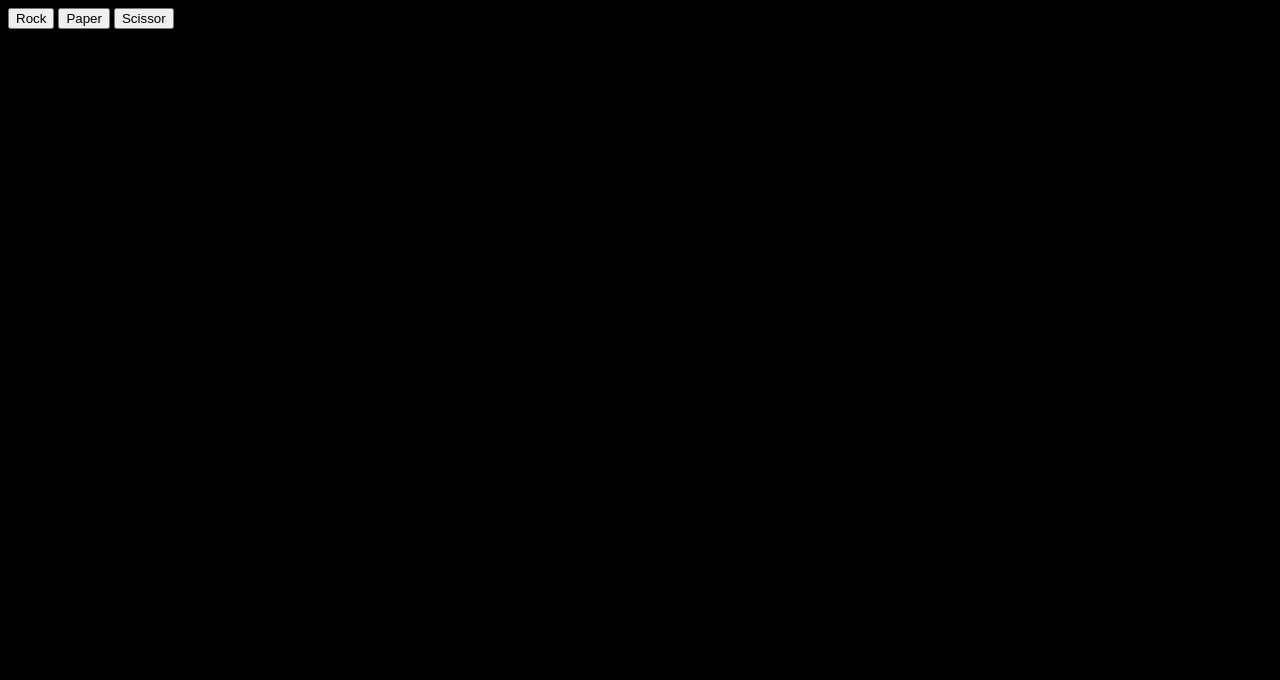
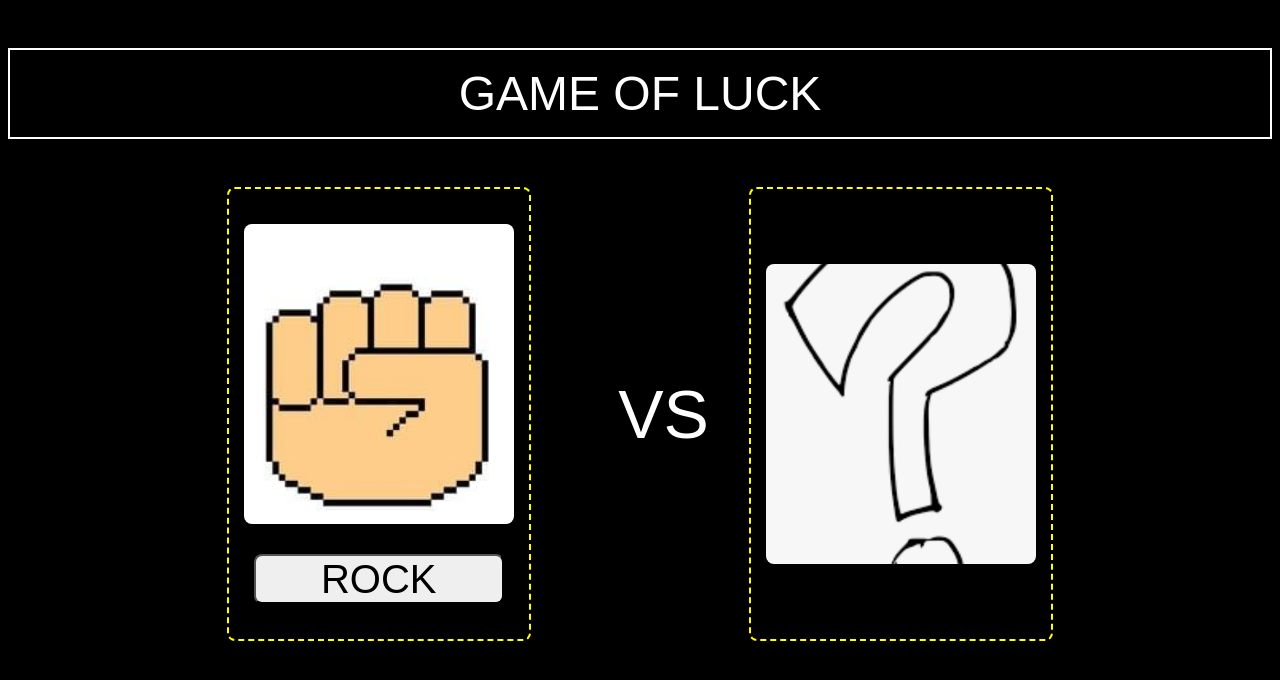
Before and after one commit to AnshRana-coder/WebDev, a plain HTML site: page RockPaperScissor/index.html in a window 1280 px wide. Drawn offline with Linux system fonts and the light colour scheme.

Commit message:
stone paper and scissor

```diff
--- a/RockPaperScissor/Script.js
+++ b/RockPaperScissor/Script.js
@@ -0,0 +1,19 @@
+const imageChoices = [
+  "image/rock.jpg",
+  "image/paper.jpg",
+  "image/Scissor.jpg"
+];
+
+const nameChoices = [
+  "ROCK",
+  "PAPER",
+  "SCISSOR"
+];
+
+let currentChoice = 0;
+
+function cyclePersonChoice() {
+  currentChoice = (currentChoice + 1) % imageChoices.length;
+  document.getElementById("personImage").src = imageChoices[currentChoice];
+  document.getElementById("choiceButton").textContent = nameChoices[currentChoice];
+}
--- a/RockPaperScissor/Styles.css
+++ b/RockPaperScissor/Styles.css
@@ -1,3 +1,55 @@
 body{
     background-color: black;
 }
+
+.heading{
+    text-align: center;
+    font-family: Chalkduster, fantasy;
+    font-size: 48px;
+    color: white;
+    border:2px solid white;
+    padding-bottom: 16px;
+    padding-top: 16px;
+}
+.game{
+    display: flex;
+    flex-direction: row;
+    justify-content: space-between;
+    align-items: center;
+}
+.game1{
+    flex: 1;
+}
+.picture{
+    width: 300px;
+    height: 450px;
+    border: 2px dashed yellow;
+    display: flex;
+    flex-direction: column;
+    align-items: center;
+    justify-content: center;
+    overflow: hidden;
+    gap:30px;
+    border-radius: 8px;
+}
+.img{
+    width: 90%;
+    height: 300px;
+    object-fit: cover;
+    display: block;
+    border-radius: 8px;
+}
+.Button1{
+    width:250px;
+    height:50px;
+    font-family: Chalkduster, fantasy;
+    font-size: 40px;
+    border-radius: 8px;
+}
+.vs{
+    text-align: center;
+    font-family: Chalkduster, fantasy;
+    font-size: 68px;
+    color: white;
+    margin: 40%;
+}
--- a/RockPaperScissor/index.html
+++ b/RockPaperScissor/index.html
@@ -1,5 +1,6 @@
 <!DOCTYPE html>
 <html lang="en">
+
 <head>
   <meta charset="UTF-8">
   <meta name="viewport" content="width=device-width, initial-scale=1.0">
@@ -7,11 +8,30 @@
   <title>RockPaperScissor</title>
   <link rel="stylesheet" href="Styles.css">
 </head>
+
 <body>
+  <p class="heading">GAME OF LUCK</p>
+  <div class="game">
+    <div class="game1"></div>
+    <div class="game1" id="person">
+      <div class="picture" onclick="cyclePersonChoice()">
+        <img id="personImage" src="image/rock.jpg" class="img" alt="Player Choice" />
+        <button id="choiceButton" class="Button1" >ROCK</button>
+      </div>
+    </div>
+    <div class="game1">
+      <span class="vs"> VS </span>
+    </div>
+    <div class="game1" id="computer">
+      <div class="picture"><img src="image/Question mark.jpg" class="img" ></div>
+      <!-- <div class="picture"><img src="image/rock.jpg" class="img"></div>
+      <div class="picture"><img src="image/paper.jpg" class="img"></div>
+      <div class="picture"><img src="image/Scissor.jpg" class="img"></div> -->
+    </div>
+    <div class="game1"></div>
+  </div>
 
-    <button>Rock</button>
-    <button>Paper</button>
-    <button>Scissor</button>
   <script src="Script.js"></script>
 </body>
+
 </html>
```
Also changed, not shown: RockPaperScissor/image/Question mark.jpg (added), RockPaperScissor/image/Scissor.jpg (added), RockPaperScissor/image/paper.jpg (added), RockPaperScissor/image/rock.jpg (added). Lines whose indentation alone changed are shown as unchanged.
